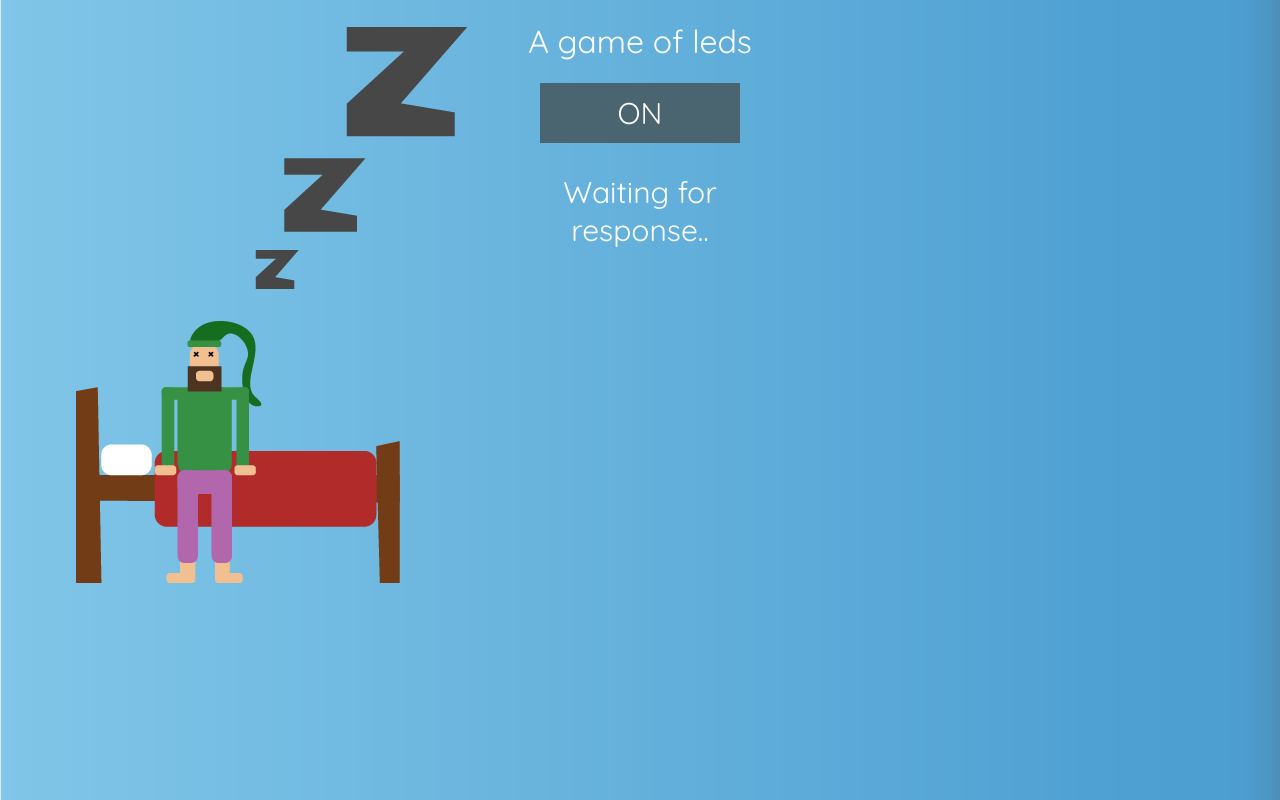
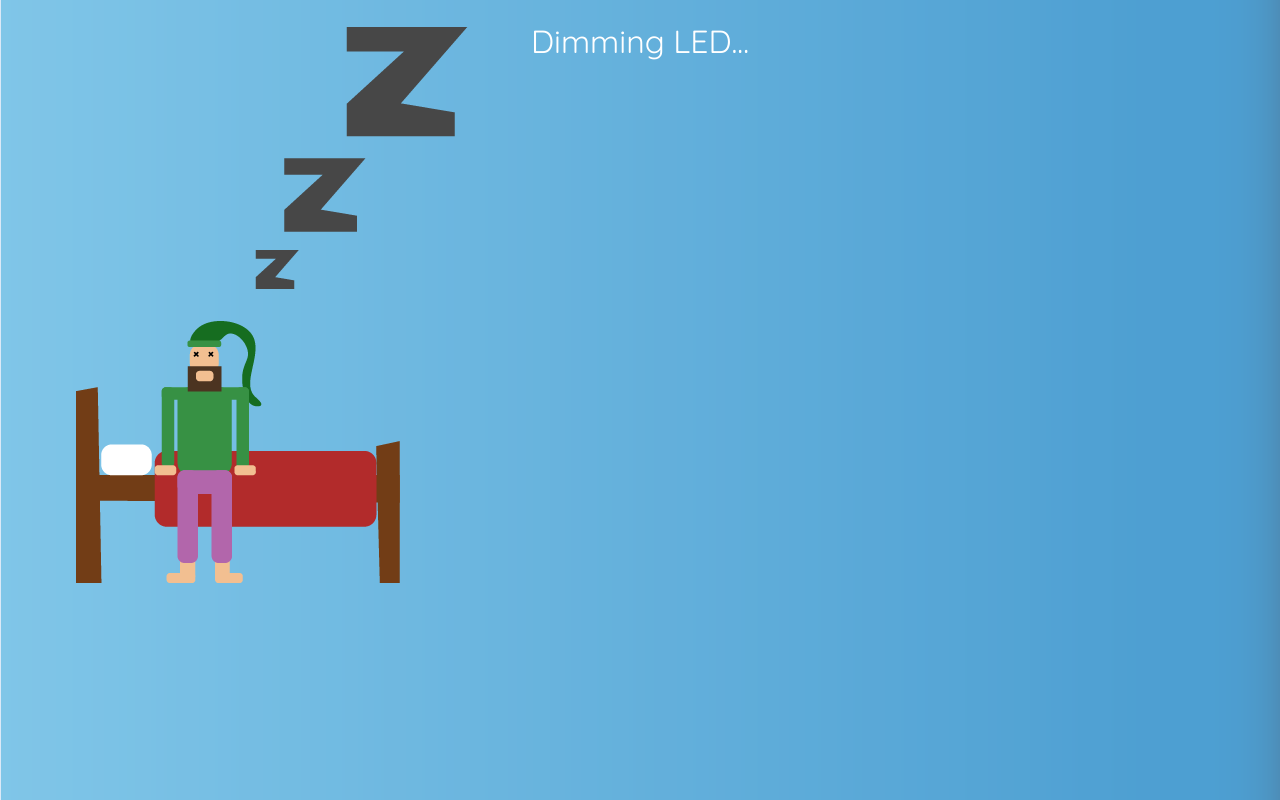
Before and after one commit to karlsoderby/karlhafsa, a website: page karlsketch/public/index.html in a window 1280 px wide. Drawn offline with Linux system fonts and the light colour scheme.

Commit message:
Update index.html

```diff
--- a/karlsketch/public/index.html
+++ b/karlsketch/public/index.html
@@ -8,18 +8,13 @@
 
 </head>
 <body>
-  <h1>A game of leds</h1>
+  <h1>Dimming LED...</h1>
 
 
-  <div class="grow">
-  <input class ="connectButton"type="submit" value="ON"  onclick="send('lamp'); displayDiv();">
-
-  </div>
 
 
-  <div id="results">
-      Waiting for response..
-  </div>
+
+
 
 
   <script src="lib/reconnecting-websocket.js"></script>
```
